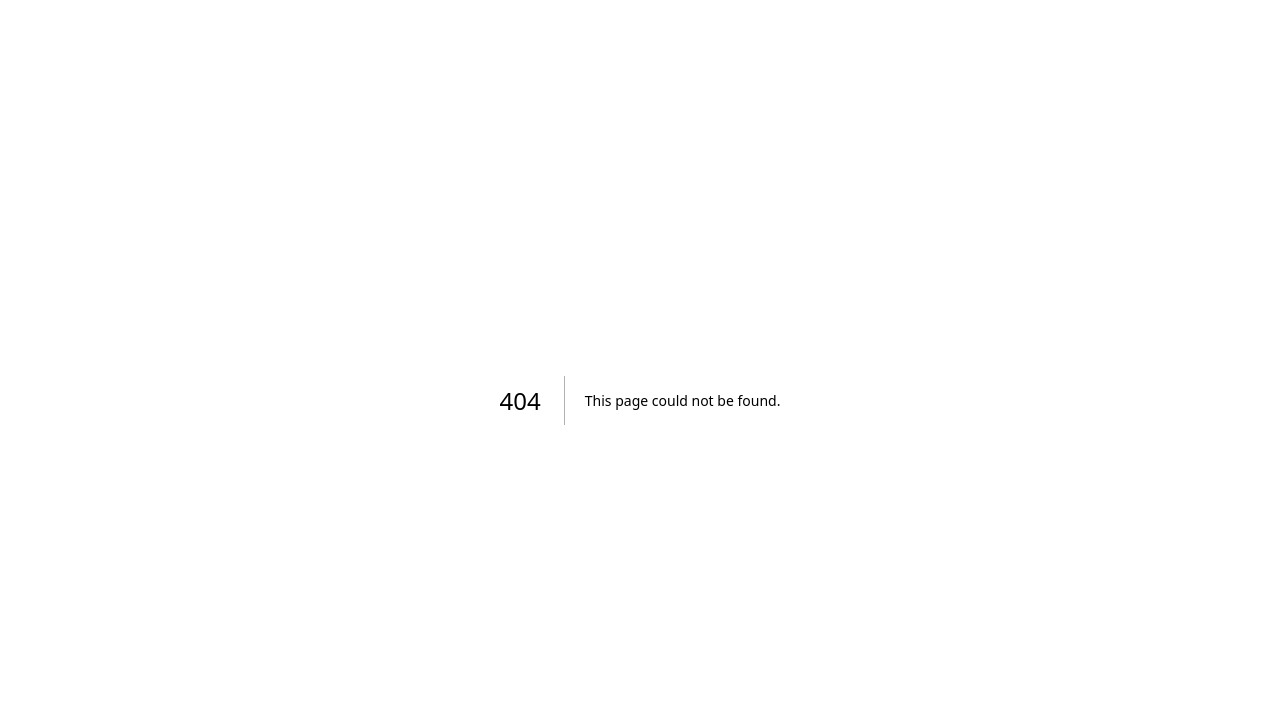
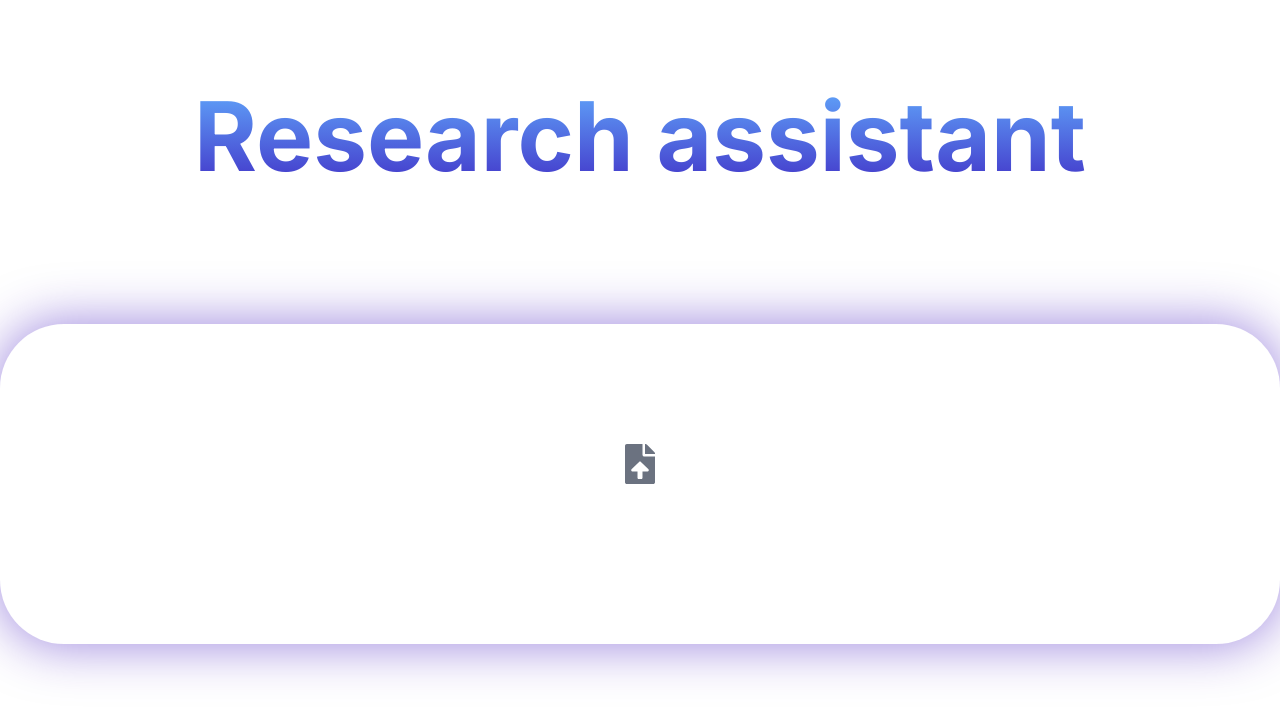
Before and after one commit to kashif-ghafoor/jetosvision, a Next.js app: page /components/mainContent in a window 1280 px wide. Before the commit this address had no page. Shown: the top 716 px of the page. Built offline with nearby package versions, Linux system fonts and the light colour scheme.

Commit message:
feat: main content component of landing page

```diff
--- /dev/null
+++ b/pages/components/mainContent.tsx
@@ -0,0 +1,93 @@
+import React from "react";
+import DragAndDrop from "./drop";
+import FilePreview from "./File";
+
+export default function MainContent() {
+  const [dragging, setDragging] = React.useState(false);
+  const [files, setFiles] = React.useState<File[]>([]);
+
+  const onFileChange = async (event: React.ChangeEvent<HTMLInputElement>) => {
+    const files = Array.from(event.target.files ?? []);
+    setFiles(files);
+    await onFileUpload(files);
+  };
+
+  const onFileUpload = async (files: File[]) => {
+    if (files.length === 0) return;
+
+    console.log(files);
+
+    const formData = new FormData();
+
+    for (const file of files) {
+      formData.append("myFiles[]", file, file.name);
+    }
+
+    // try {
+    //   const response = await fetch("http://3.15.229.37:8081/upload", {
+    //     method: "POST",
+    //     body: formData,
+    //   });
+
+    //   if (response.ok) {
+    //     alert("File uploaded successfully");
+    //   } else {
+    //     alert("Failed to upload file");
+    //   }
+    // } catch (error) {
+    //   console.error("Error uploading file:", error);
+    // }
+  };
+
+  const handleDragOver = (event: React.DragEvent<HTMLElement>) => {
+    event.preventDefault();
+    if (!dragging) setDragging(true);
+  };
+
+  const handleDragLeave = (event: React.DragEvent<HTMLElement>) => {
+    event.preventDefault();
+    if (dragging) setDragging(false);
+  };
+
+  const handleDrop = async (event: React.DragEvent<HTMLElement>) => {
+    event.preventDefault();
+
+    const files = Array.from(event.dataTransfer.files);
+    setFiles(files);
+    await onFileUpload(files);
+  };
+
+  const handleFileDelete = (name: string) => {
+    const newFiles = files.filter((file) => file.name !== name);
+    setFiles(newFiles);
+  };
+
+  const createAssistant = () => {
+    console.log("create assistant");
+  };
+
+  return (
+    <>
+      <section className="flex flex-col items-center text-white gap-4">
+        <h1 className="text-7xl font-bold">Your personal</h1>
+        <h2 className="text-8xl font-bold bg-gradient-to-b from-blue-400 to-indigo-700 text-transparent bg-clip-text">
+          Research assistant
+        </h2>
+        <p className="text-xl">Attach all documents you want to source information from</p>
+      </section>
+      <section className="flex gap-10 flex-wrap mt-12">
+        {files.map((file) => {
+          return <FilePreview file={file} key={file.name} handleFileDelete={handleFileDelete} />;
+        })}
+      </section>
+      <DragAndDrop
+        dragging={dragging}
+        handleDragLeave={handleDragLeave}
+        handleDragOver={handleDragOver}
+        handleDrop={handleDrop}
+        onFileChange={onFileChange}
+      />
+      <section></section>
+    </>
+  );
+}
```
